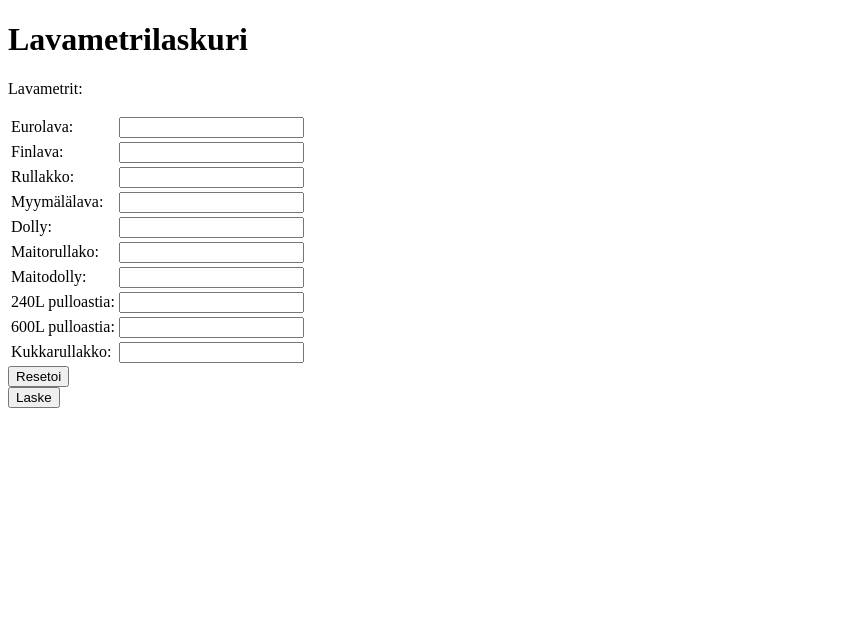
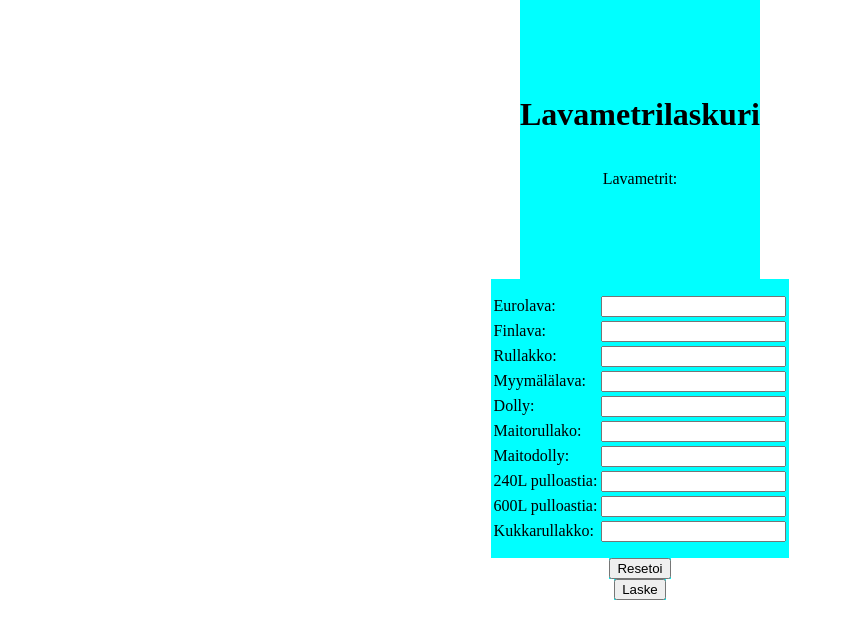
Before and after one commit to Gogodijo/lavametrilaskuri, a plain HTML site: page index.html in a window 1280 px wide. Shown: the whole page, without its empty margins (0-844 px from the left). Drawn offline with Linux system fonts and the light colour scheme.

Commit message:
jonin virheiden korjausta

```diff
--- a/index.html
+++ b/index.html
@@ -4,14 +4,18 @@
     <meta charset="UTF-8">
     <meta name="viewport" content="width=device-width, initial-scale=1.0">
     <title>Lavametrilaskuri</title>
+    <link rel="stylesheet" type="text/css" href="style.css">
     <script type="text/javascript" src="./script.js"></script>
 </head>
 <body>
+    <div class="flex-container">
+        <div class="flex-container">
             <h1>Lavametrilaskuri</h1>
-    <div>
             <p id="result">Lavametrit: </p>
         </div>
-    <div id="lavat">
+
+
+        <div id="inputtable" class="flex-container">
             <table>
                 <tr>
                     <td>
@@ -58,7 +62,7 @@
                         <label for="mrlk">Maitorullako:</label>
                     </td>
                     <td>
-                    <input type="number" name="fin" id="fin" min="0" onchange="calculateLvm()">
+                        <input type="number" name="mrlk" id="mrlk" min="0" onchange="calculateLvm()">
                     </td>
                 </tr>
                 <tr>
@@ -101,6 +105,7 @@
         <div>
             <button onclick="calculateLvm()">Laske</button>
         </div>
+    </div>
 
 </body>
 </html>
--- /dev/null
+++ b/style.css
@@ -0,0 +1,23 @@
+body {
+    height: 100%;
+    margin: 0px;
+}
+.flex-container {
+    display: flex;
+    flex-direction: column;
+    justify-content: center;
+    align-items: center;
+    height: 600px;
+}
+.flex-container>div {
+    background-color: aqua;
+}
+#inputtable [
+    p
+]
+h1 {
+
+}
+h2 {
+
+}
--- a/syle.css
+++ /dev/null
@@ -1,10 +0,0 @@
-body {
-    height: 100%;
-    margin: 0px;
-}
-h1 {
-
-}
-h2 {
-
-}
```
Lines whose indentation alone changed are shown as unchanged.
